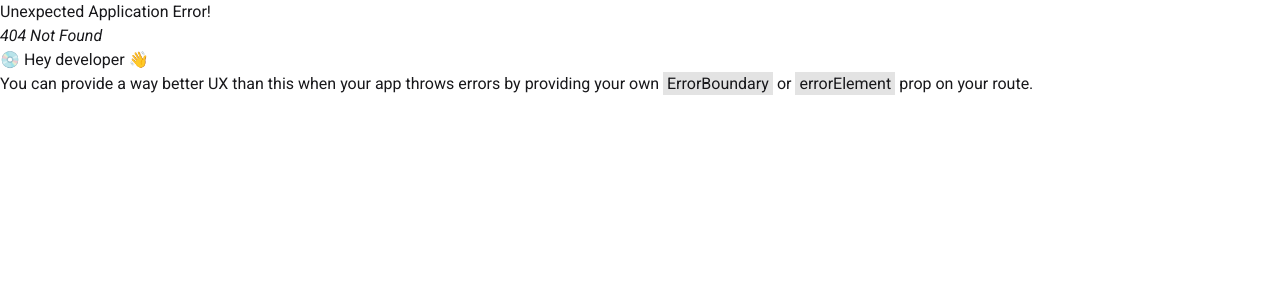
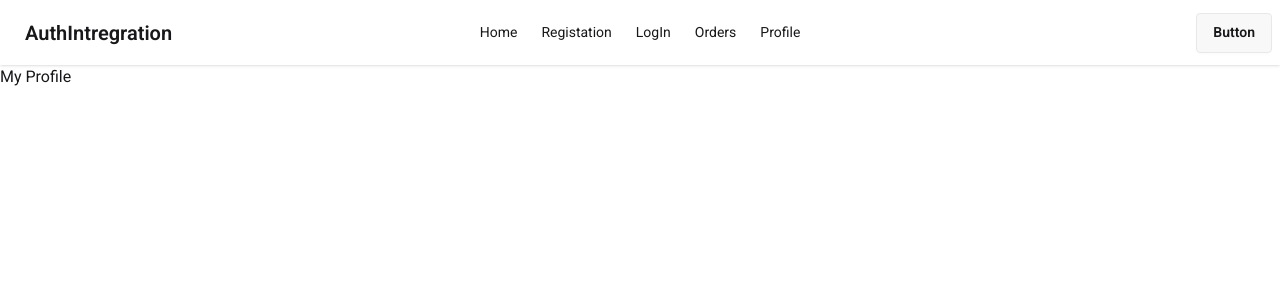
Before and after one commit to asik247/login-systerm-with-authProvider-, a React (Vite) app: page /profile in a window 1280 px wide. Before the commit this address had no page. Shown: the top 300 px of the page. Built offline with nearby package versions, Linux system fonts and the light colour scheme.

Commit message:
profile implement

```diff
--- /dev/null
+++ b/src/Components/Profile/Profile.jsx
@@ -0,0 +1,11 @@
+import React from 'react';
+
+const Profile = () => {
+    return (
+        <div>
+            <h2>My Profile</h2>
+        </div>
+    );
+};
+
+export default Profile;
--- a/src/Routes/Routex.jsx
+++ b/src/Routes/Routex.jsx
@@ -4,13 +4,14 @@ import Home from "../Components/HomePage/Home";
 import Registation from "../Components/Registation/Registation";
 import LogIn from "../Components/LogIn/LogIn";
 import Orders from "../Components/Orders/Orders";
+import Profile from "../Components/Profile/Profile";
 
 const router = createBrowserRouter([
     {path:'/',Component:Root,children:[
         {index:true,Component:Home},
         {path:'registation',Component:Registation},
         {path:'orders',Component:Orders},
-        {path:'registation',Component:''},
+        {path:'profile',Component:Profile},
         {path:'registation',Component:''},
         {path:'registation',Component:''},
     ]}
```
